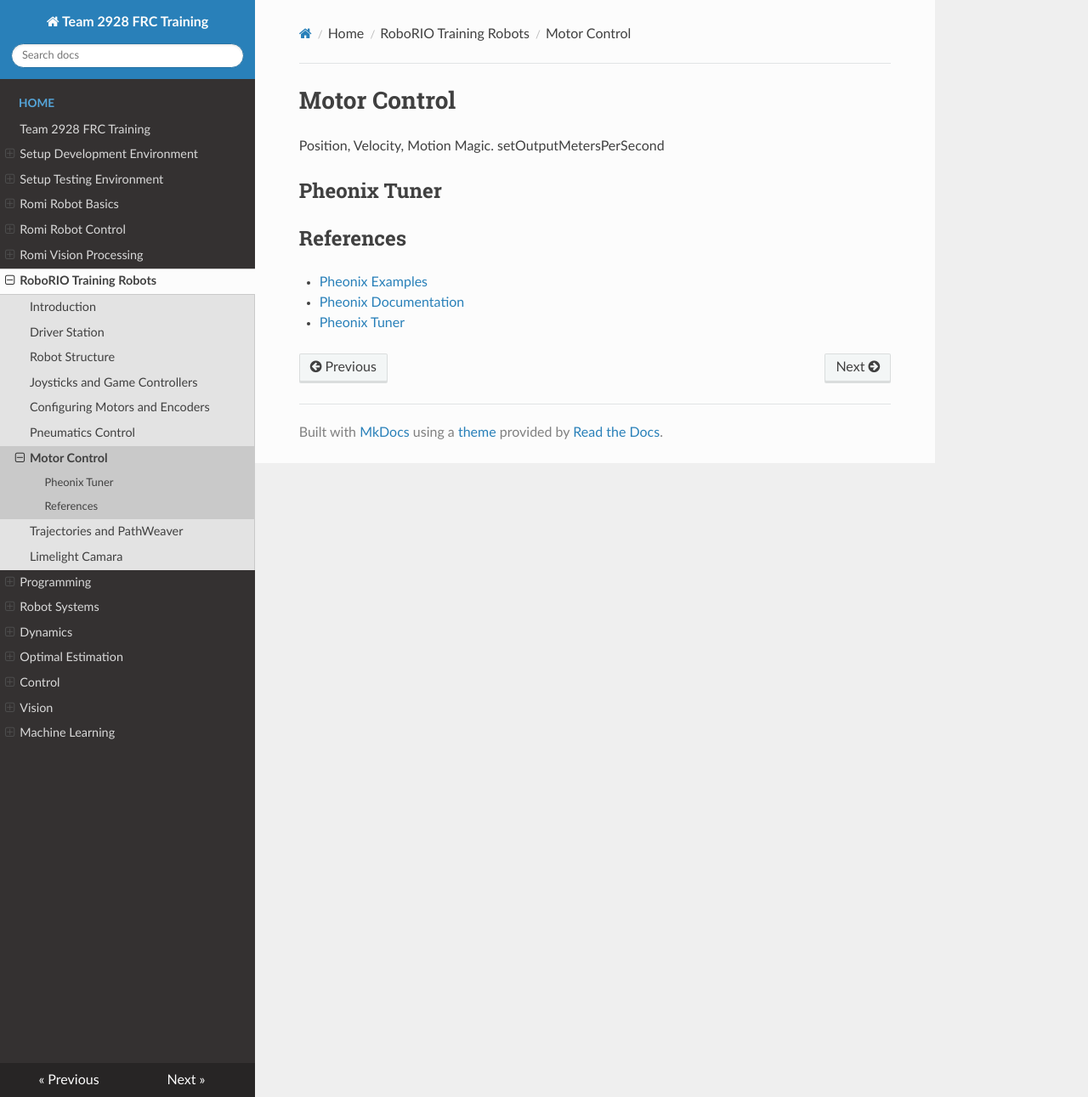
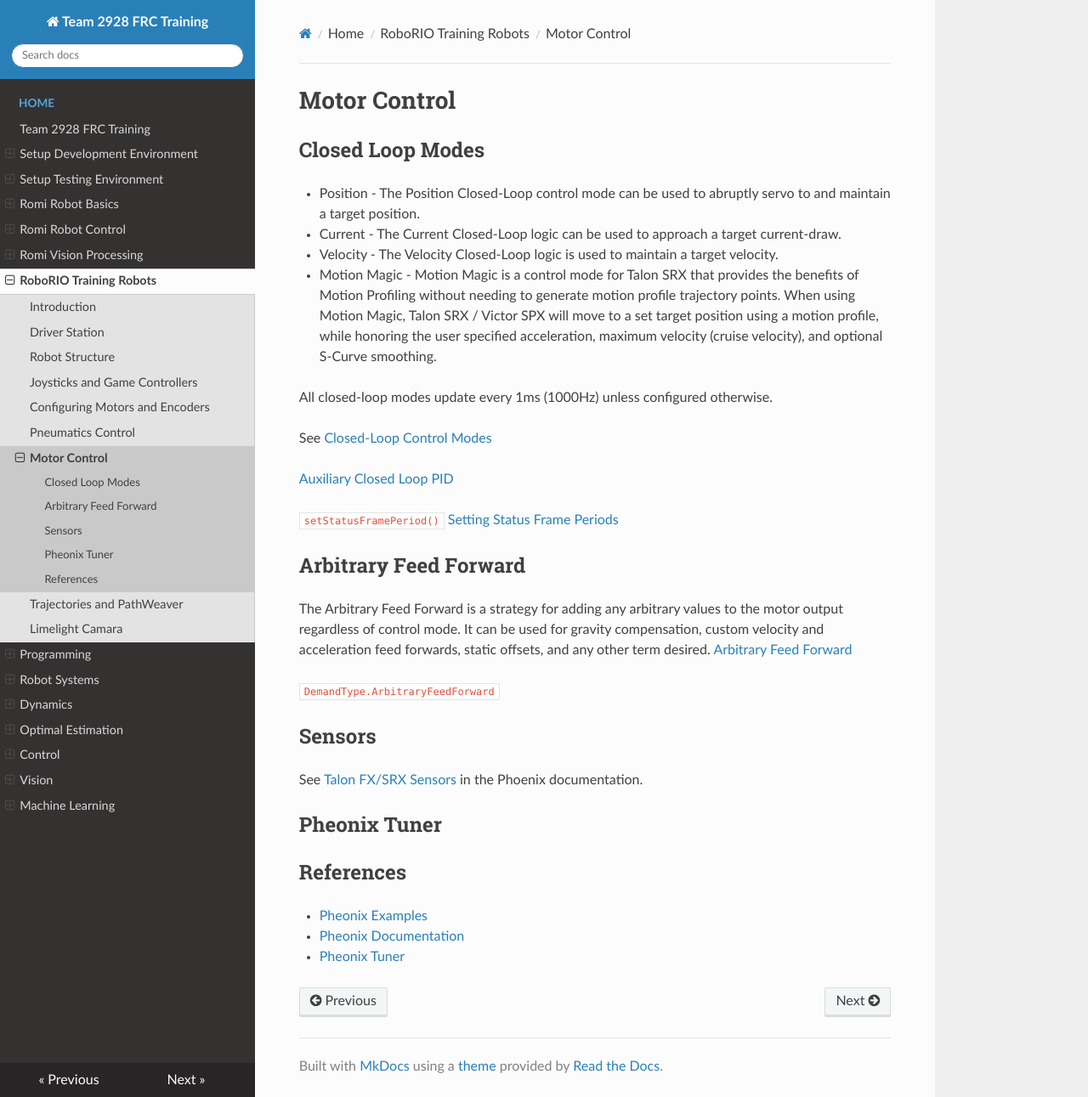
Before and after one commit to FRC-2928/FRC-Programmer-Training, an MkDocs documentation site: the page built from docs/RoboRIO/motorControl.md, in a window 1280 px wide and 1291 px high. Shown: the whole window at 85% size. Built offline with MkDocs 1.6.1, drawn with Linux system fonts in a browser that asks for light colours; nearby versions of some CDN libraries.

Commit message:
motorConfig

```diff
--- a/docs/RoboRIO/motorControl.md
+++ b/docs/RoboRIO/motorControl.md
@@ -1,7 +1,37 @@
 # Motor Control
 
-   Position, Velocity, Motion Magic.
-    setOutputMetersPerSecond
+## Closed Loop Modes
+- Position - The Position Closed-Loop control mode can be used to abruptly servo to and maintain a target position.
+
+- Current - The Current Closed-Loop logic can be used to approach a target current-draw.
+
+- Velocity - The Velocity Closed-Loop logic is used to maintain a target velocity.
+
+- Motion Magic - Motion Magic is a control mode for Talon SRX that provides the benefits of Motion Profiling without needing to generate motion profile trajectory points. When using Motion Magic, Talon SRX / Victor SPX will move to a set target position using a motion profile, while honoring the user specified acceleration, maximum velocity (cruise velocity), and optional S-Curve smoothing.
+
+All closed-loop modes update every 1ms (1000Hz) unless configured otherwise.
+
+See [Closed-Loop Control Modes](https://docs.ctre-phoenix.com/en/latest/ch16_ClosedLoop.html?highlight=demandtype#position-closed-loop-control-mode)
+
+<!-- setOutputMetersPerSecond
+
+ControlMode.PercentOutput -->
+
+[Auxiliary Closed Loop PID](https://docs.ctre-phoenix.com/en/latest/ch16_ClosedLoop.html?highlight=auxpid#auxiliary-closed-loop-pid-1)
+
+`setStatusFramePeriod()` [Setting Status Frame Periods](https://docs.ctre-phoenix.com/en/latest/ch18_CommonAPI.html?highlight=setStatusFramePeriod#setting-status-frame-periods)
+
+## Arbitrary Feed Forward
+
+The Arbitrary Feed Forward is a strategy for adding any arbitrary values to the motor output regardless of control mode. It can be used for gravity compensation, custom velocity and acceleration feed forwards, static offsets, and any other term desired.
+[Arbitrary Feed Forward](https://docs.ctre-phoenix.com/en/latest/ch16_ClosedLoop.html?highlight=DemandType.ArbitraryFeedForward#arbitrary-feed-forward)
+
+`DemandType.ArbitraryFeedForward`
+
+## Sensors
+<!-- DriveStraight_AuxIntegratedSensor This example has the robot driving in Percent Output with an auxiliary closed loop on integrated sensor difference to keep the robot straight. -->
+
+See [Talon FX/SRX Sensors](https://docs.ctre-phoenix.com/en/latest/ch14_MCSensor.html?highlight=configSelectedFeedbackSensor#bring-up-talon-fx-srx-sensors) in the Phoenix documentation.
 
 ##  Pheonix Tuner
 
@@ -11,5 +41,4 @@
 
 - [Pheonix Documentation](https://docs.ctre-phoenix.com/en/stable/)
 
-
 - [Pheonix Tuner](https://docs.ctre-phoenix.com/en/stable/ch03_PrimerPhoenixSoft.html#what-is-phoenix-tuner)
```
Also changed, not shown: docs/RoboRIO/motorConfig.md (+11 -3 lines).
